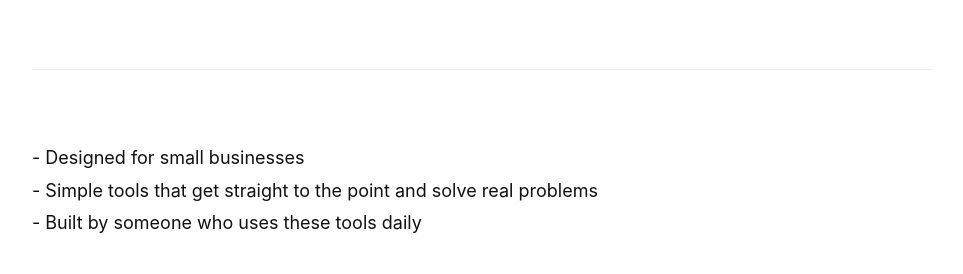
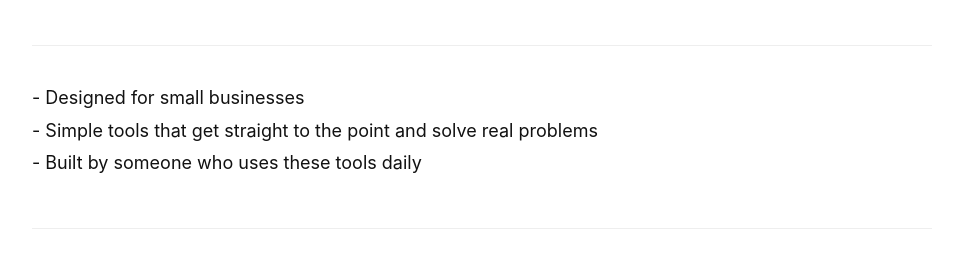
Before and after one commit to Oliviali37/optee.github.io, a plain HTML site: page index.html in a window 1280 px wide. Shown: the part 465-739 px from the top of the page, without its empty margins (158-1121 px from the left). Drawn offline with Linux system fonts and the light colour scheme.

Commit message:
move feature up

```diff
--- a/index.html
+++ b/index.html
@@ -50,11 +50,12 @@
     }
 
     .divider {
-      margin: 72px 0;
+      margin: 48px 0;
       border-top: 1px solid #eee;
     }
 
     .feature {
+      margin-top: -12px;
       font-size: 18px;
       line-height: 1.8;
       max-width: 700px;
```
